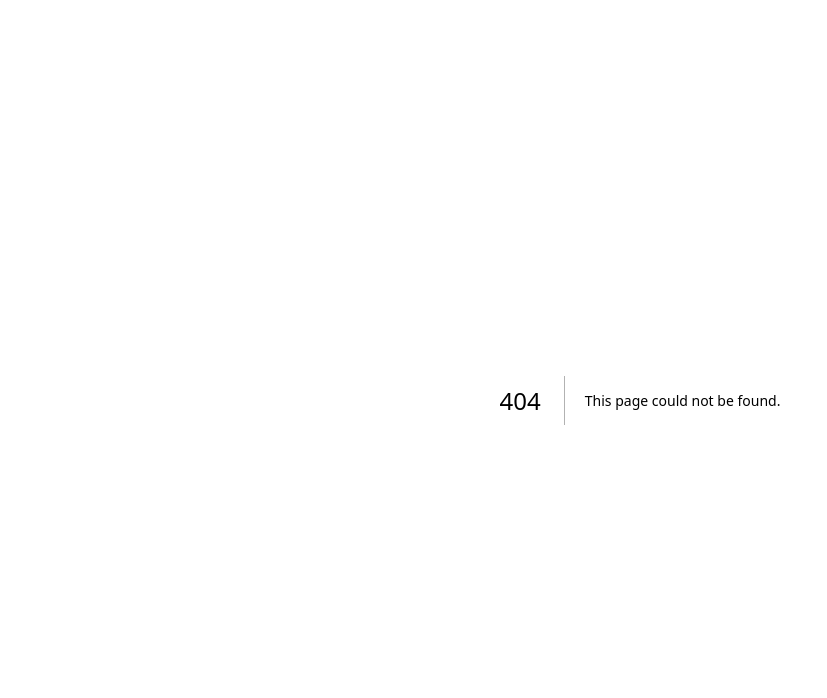
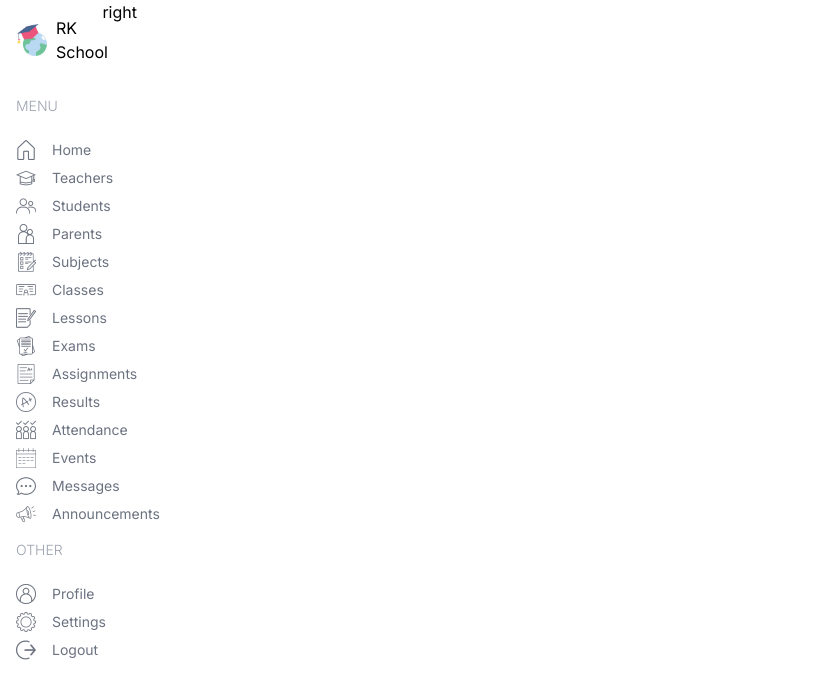
Before and after one commit to Rakeshsah0/school-erp, a Next.js app: page /admin in a window 1280 px wide. Before the commit this address had no page. Shown: the top 698 px of the page, without its empty margins (0-827 px from the left). Built offline with nearby package versions, Linux system fonts and the light colour scheme.

Commit message:
menu created for admin

```diff
--- /dev/null
+++ b/src/app/(dashboard)/admin/page.tsx
@@ -0,0 +1,9 @@
+
+
+const AdminPage = () => {
+  return (
+    <div>AdminPage</div>
+  )
+}
+
+export default AdminPage
--- /dev/null
+++ b/src/app/(dashboard)/layout.tsx
@@ -0,0 +1,24 @@
+import Menu from "@/components/Menu";
+import Image from "next/image";
+import Link from "next/link";
+
+export default function DashboardLayout({
+  children,
+}: Readonly<{
+  children: React.ReactNode;
+}>) {
+  return (
+    <div className="h-screen flex">
+      {/* LEFT */}
+      <div className="w-1/6 md:w-[8%] lg:w-[16%] xl:w-[8%] p-4">
+        <Link href='/' className="flex items-center justify-center lg:justify-start gap-2">
+          <Image src="/logo.png" alt="" width={32} height={32}/>
+          <span className="hidden lg:block">RK School</span>
+        </Link>
+        <Menu/>
+      </div>
+      {/* RIGHT */}
+      <div className="w-5/6 md:w-[92%] lg:w-[84%] xl:w-[92%]">right</div>
+    </div>
+  );
+}
--- /dev/null
+++ b/src/app/(dashboard)/parent/page.tsx
@@ -0,0 +1,9 @@
+
+
+const ParentPage = () => {
+  return (
+    <div>ParentPage</div>
+  )
+}
+
+export default ParentPage
--- /dev/null
+++ b/src/app/(dashboard)/student/page.tsx
@@ -0,0 +1,8 @@
+
+const StudentPage = () => {
+  return (
+    <div>StudentPage</div>
+  )
+}
+
+export default StudentPage
--- /dev/null
+++ b/src/app/(dashboard)/teacher/page.tsx
@@ -0,0 +1,9 @@
+
+
+const TeacherPage = () => {
+  return (
+    <div>TeacherPage</div>
+  )
+}
+
+export default TeacherPage
--- a/src/app/layout.tsx
+++ b/src/app/layout.tsx
@@ -5,7 +5,7 @@
 const inter = Inter({ subsets: ["latin"] });
 
 export const metadata: Metadata = {
-  title: "Lama Dev School Management Dashboard",
+  title: "RK School Management Dashboard",
   description: "Next.js School Management System",
 };
 
--- /dev/null
+++ b/src/app/sign-in/page.tsx
@@ -0,0 +1,9 @@
+
+
+const LoginPage = () => {
+  return (
+    <div>LoginPage</div>
+  )
+}
+
+export default LoginPage
--- a/src/components/Menu.tsx
+++ b/src/components/Menu.tsx
@@ -1,3 +1,6 @@
+import Image from "next/image";
+import Link from "next/link";
+
 const menuItems = [
   {
     title: "MENU",
@@ -112,3 +115,23 @@
     ],
   },
 ];
+
+const Menu = () => {
+  return (
+    <div className="mt-4 text-sm">
+      {menuItems.map(i=>(
+        <div className="flex flex-col gap-2" key={i.title}>
+          <span className="hidden lg:block text-gray-400 font-light my-4">{i.title}</span>
+          {i.items.map(item=>(
+            <Link href={item.href} key={item.label} className="flex items-center justify-center lg:justify-start gap-4 text-gray-500">
+            <Image src={item.icon} alt="" width={20} height={20}/>
+            <span className="hidden lg:block">{item.label}</span>
+            </Link>
+          ))}
+        </div>
+      ))}
+    </div>
+  )
+}
+
+export default Menu
```
